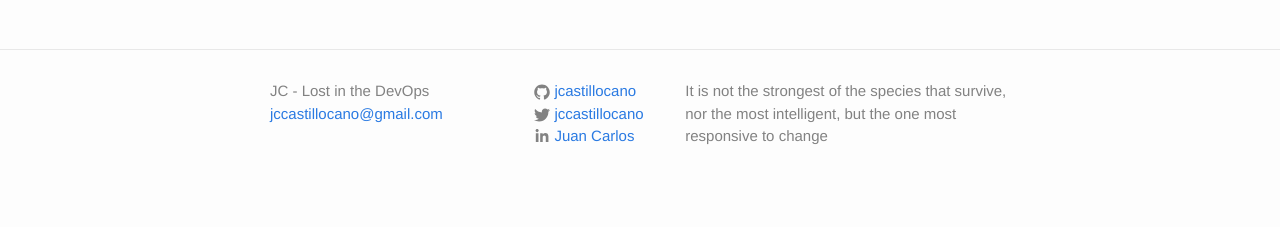
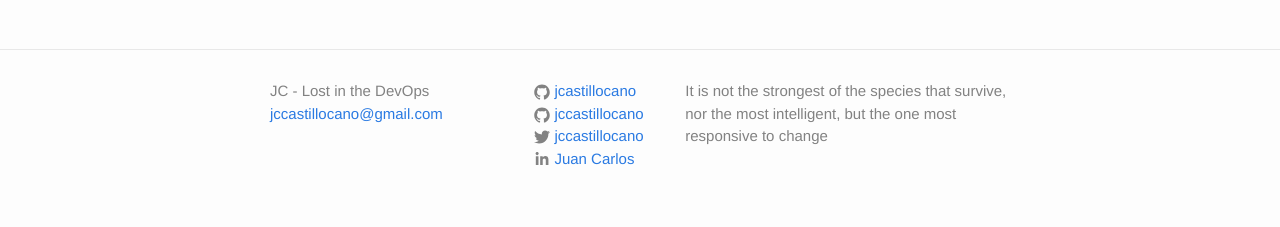
Before and after one commit to jcastillocano/jcastillocano.github.io, a Jekyll site: the page built from index.html, in a window 1280 px wide. Shown: the part 913-1140 px from the top of the page. Built offline with Jekyll 4.4.1, drawn with Linux system fonts in a browser that asks for light colours.

```diff
--- a/_config.yml
+++ b/_config.yml
@@ -7,6 +7,7 @@
 url: "https://jcastillocano.github.io" # the base hostname & protocol for your site
 twitter_username: jccastillocano
 github_username:  jcastillocano
+github_enterprise:  jccastillocano
 linkedin_username: juan-carlos-castillo-cano-63698310
 linkedin_name: Juan Carlos
 
--- a/_includes/footer.html
+++ b/_includes/footer.html
@@ -22,6 +22,19 @@
               </span>
 
               <span class="username">{{ site.github_username }}</span>
+            </a>
+          </li>
+          {% endif %}
+          {% if site.github_enterprise %}
+          <li>
+            <a href="https://github.com/{{ site.github_enterprise }}">
+              <span class="icon  icon--github">
+                <svg viewBox="0 0 16 16">
+                  <path fill="#828282" d="M7.999,0.431c-4.285,0-7.76,3.474-7.76,7.761 c0,3.428,2.223,6.337,5.307,7.363c0.388,0.071,0.53-0.168,0.53-0.374c0-0.184-0.007-0.672-0.01-1.32 c-2.159,0.469-2.614-1.04-2.614-1.04c-0.353-0.896-0.862-1.135-0.862-1.135c-0.705-0.481,0.053-0.472,0.053-0.472 c0.779,0.055,1.189,0.8,1.189,0.8c0.692,1.186,1.816,0.843,2.258,0.645c0.071-0.502,0.271-0.843,0.493-1.037 C4.86,11.425,3.049,10.76,3.049,7.786c0-0.847,0.302-1.54,0.799-2.082C3.768,5.507,3.501,4.718,3.924,3.65 c0,0,0.652-0.209,2.134,0.796C6.677,4.273,7.34,4.187,8,4.184c0.659,0.003,1.323,0.089,1.943,0.261 c1.482-1.004,2.132-0.796,2.132-0.796c0.423,1.068,0.157,1.857,0.077,2.054c0.497,0.542,0.798,1.235,0.798,2.082 c0,2.981-1.814,3.637-3.543,3.829c0.279,0.24,0.527,0.713,0.527,1.437c0,1.037-0.01,1.874-0.01,2.129 c0,0.208,0.14,0.449,0.534,0.373c3.081-1.028,5.302-3.935,5.302-7.362C15.76,3.906,12.285,0.431,7.999,0.431z"/>
+                </svg>
+              </span>
+
+              <span class="username">{{ site.github_enterprise }}</span>
             </a>
           </li>
           {% endif %}
```
